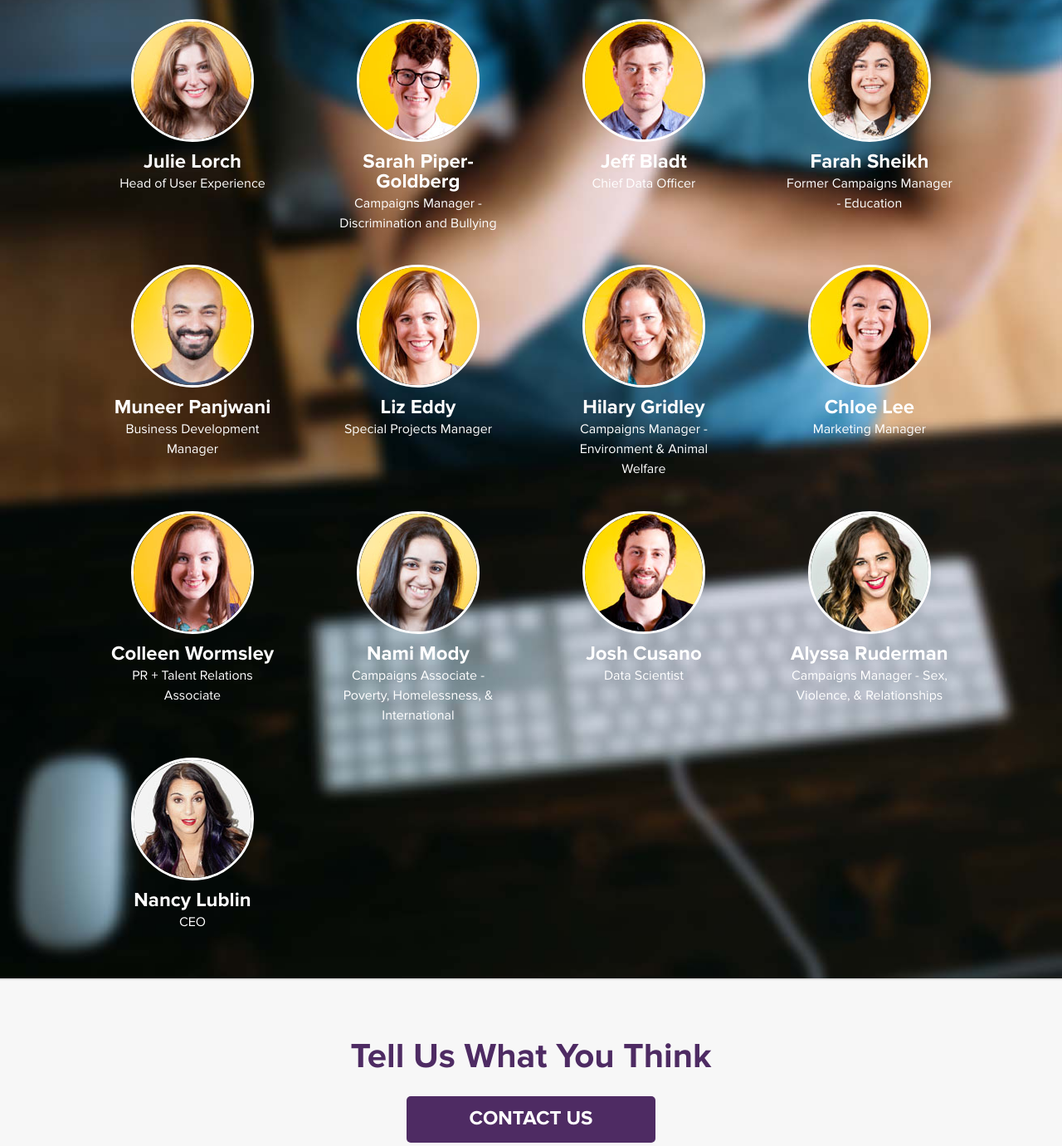
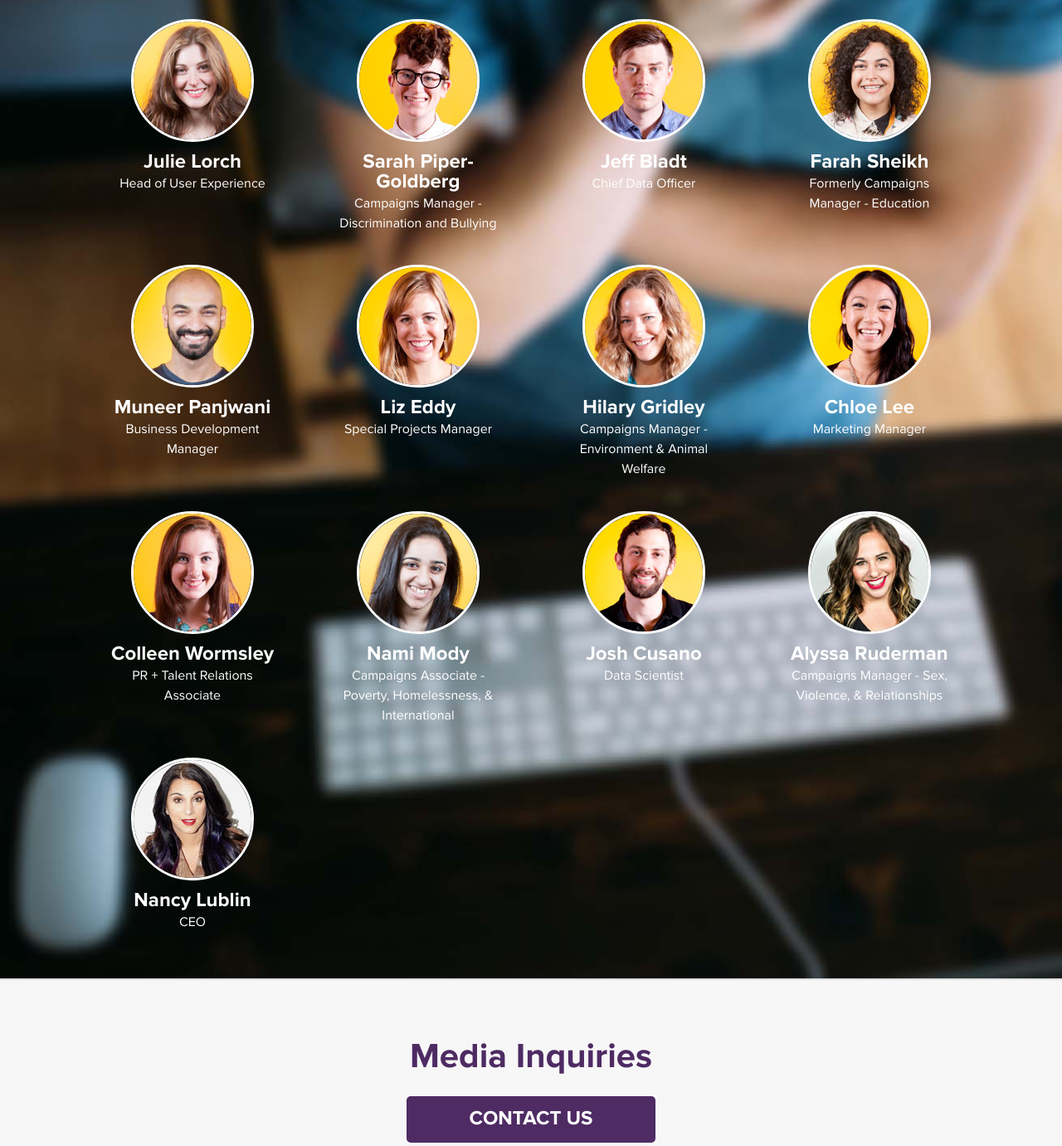
Before and after one commit to DoSomething/xyz, a plain HTML site: page index.html in a window 1280 px wide. Shown: the part 3039-4420 px from the top of the page at 83% size. Drawn offline with nearby package versions, Linux system fonts and the light colour scheme.

Commit message:
small copy changes

```diff
--- a/index.html
+++ b/index.html
@@ -172,7 +172,7 @@
                         <p>Farah Sheikh</p>
                     </div>
                     <div class="fullreview2">
-                        <p>Former Campaigns Manager - Education </p>
+                        <p>Formerly Campaigns Manager - Education </p>
                     </div>
                 </div>
                 <div class="bioblock">
@@ -259,7 +259,7 @@
             </div>
     </div>
     <div id="contact">
-        <h1>Tell Us What You Think</h1>
+        <h1>Media Inquiries</h1>
         <div id="contact_button">
             <div id="button_click">
                 <a href="mailto:CWormsley@dosomething.org?Subject=XYZ Factor" target="none" class="button">
```
